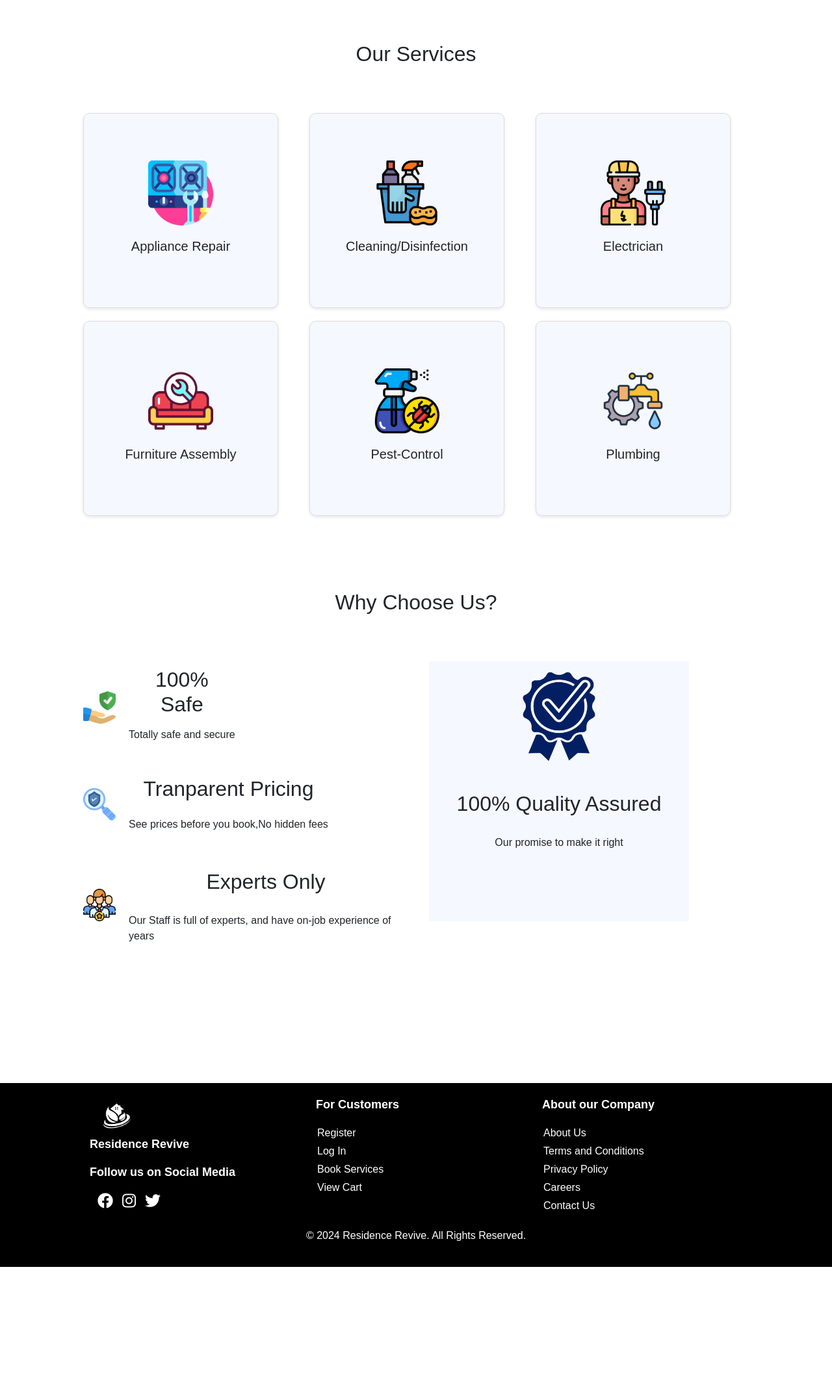
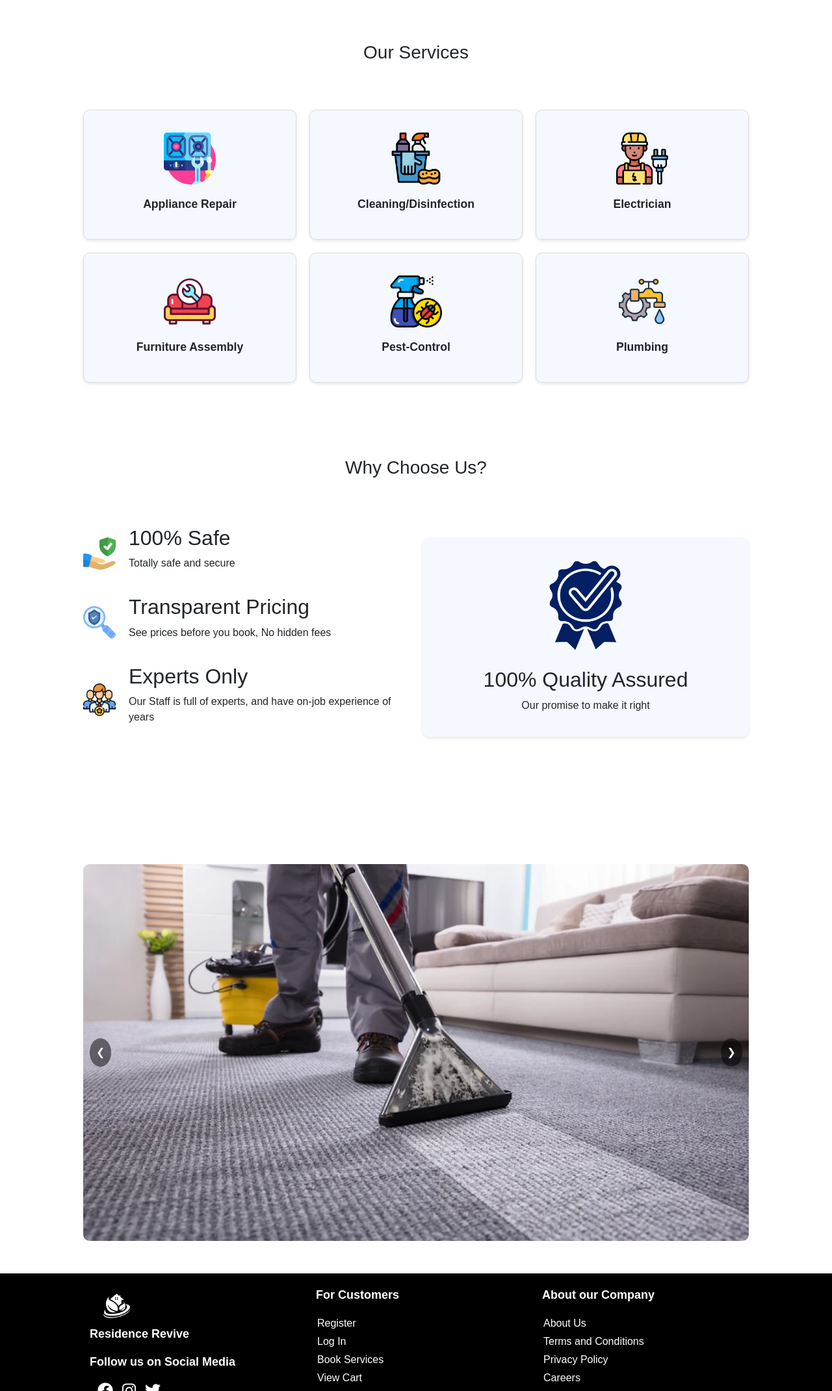
Before and after one commit to priyamanocha/Capstone, a PHP site: page / in a window 1280 px wide. Shown: the part 109-2250 px from the top of the page at 65% size. Before the commit the page ends 2059 px from the top, so only its background shows below. Run offline with PHP 8.4, Linux system fonts and the light colour scheme; data comes from the database, SQL or seed files in the repository.

Commit message:
Updated the home page

```diff
--- a/ResidenceRevive/config/db.php
+++ b/ResidenceRevive/config/db.php
@@ -6,7 +6,7 @@ if (session_status() == PHP_SESSION_NONE) {
 // config/db.php
 $servername = "localhost";
 $username = "root";
-$password = "root";
+$password = "";
 $dbname = "residence_revive";
 
 // Create connection
--- a/ResidenceRevive/css/styles.css
+++ b/ResidenceRevive/css/styles.css
@@ -26,23 +26,19 @@ main {
 
 .services-grid {
     display: grid;
-    grid-template-columns: repeat(3, 1fr); /* Adjusted to evenly distribute columns */
-    grid-template-rows: repeat(2, auto); /* Adjusted to automatically size rows */
-    gap: 20px;
+    grid-template-columns: repeat(3, 1fr); /* Set to 3 columns */
+    gap: 20px; /* Adjust the gap between boxes */
     margin-bottom: 50px;
-    padding: 10%;
-    padding-bottom: 0%;
-    padding-top: 0%;
-
+    padding: 0 10%;
 }
 
 .service-card {
     background-color: #F5F9FF;
     border: 1px solid #ddd;
-    padding: 10px;
-    height: 300px;
+    padding: 20px;
+    height: 200px; /* Adjust height as needed */
     border-radius: 10px;
-    width: 300px;
+    width: 100%; /* Use full width of the grid cell */
     text-align: center;
     box-shadow: 0 2px 5px rgba(0, 0, 0, 0.1);
     display: flex;
@@ -52,15 +48,16 @@ main {
 }
 
 .service-card img.service-icon {
-    width: 100px; /* Set the width of the icon */
-    height: 100px; /* Set the height of the icon */
-    margin-bottom: 10px; /* Space between icon and service name */
+    width: 80px; /* Adjust the icon size */
+    height: 80px;
+    margin-bottom: 10px;
 }
 
 .service-card h2 {
-    font-size: 1.25em;
+    font-size: 1.1em;
     margin: 0;
     padding: 10px 0;
+    font-weight: bold;
 }
 
 /* CSS for Footer starts */
@@ -253,21 +250,26 @@ nav {
     font-size: larger;
 }
 /* CSS for Privacy Policy ends */
+
 .why-us {
     display: flex;
+    justify-content: space-between;
+    align-items: center;
     margin-bottom: 50px;
     padding: 10%;
     padding-top: 0%;
 }
-h2{
+
+h3{
     padding: 5%;
     text-align: center;
 }
+
 .left-container {
     flex: 1;
     display: flex;
     flex-direction: column;
-    margin-right: 20px;
+    justify-content: center; /* Center items vertically */
 }
 
 .icon-line {
@@ -280,21 +282,24 @@ h2{
     width: 50px;
     height: 50px;
     margin-right: 20px;
-
 }
 
 .right-container {
     flex: 1;
     padding-left: 20px;
-    justify-content: center;
-    align-items: center;
+    display: flex;
+    justify-content: center; /* Center items horizontally */
+    align-items: center; /* Center items vertically */
 }
 
 .whyus_card {
     text-align: center;
     background-color: #F5F9FF;
-    height: 400px;
-    width: 400px;
+    height: auto;
+    width: 100%;
+    padding: 20px;
+    border-radius: 10px;
+    box-shadow: 0 2px 5px rgba(0, 0, 0, 0.1);
 }
 
 .whyus_card img {
@@ -302,10 +307,81 @@ h2{
     height: 150px;
     margin-top: 10px;
     margin-bottom: 20px;
+}
 
+/* Adjustments for smaller screens */
+@media (max-width: 768px) {
+    .why-us {
+        flex-direction: column;
+        align-items: center;
+    }
+
+    .left-container, .right-container {
+        margin-right: 0;
+        padding-left: 0;
+        align-items: center;
+        text-align: center;
+    }
+
+     .icon-line {
+        justify-content: center;
+    }
 }
+
+/* Carousel styles */
+.carousel {
+    position: relative;
+    width: 80%;
+    margin: 50px auto;
+}
+
+.carousel-images {
+    display: flex;
+    overflow: hidden;
+    position: relative;
+    width: 100%;
+}
+
+.carousel-image {
+    width: 100%;
+    height: 580px;
+    display: none;
+    border-radius: 10px;
+    box-shadow: 0 2px 5px rgba(0, 0, 0, 0.1);
+    transition: opacity 1s ease-in-out;
+}
+
+.carousel-image.active {
+    display: block;
+    opacity: 1;
+}
+
+.carousel-prev, .carousel-next {
+    position: absolute;
+    top: 50%;
+    transform: translateY(-50%);
+    background-color: rgba(0, 0, 0, 0.5);
+    color: white;
+    border: none;
+    padding: 10px;
+    cursor: pointer;
+    border-radius: 50%;
+    z-index: 10;
+}
+
+.carousel-prev {
+    left: 10px;
+}
+
+.carousel-next {
+    right: 10px;
+}
+
+.carousel-prev:hover, .carousel-next:hover {
+    background-color: rgba(0, 0, 0, 0.8);
+}
+
 /* CSS for Billing starts */
-
 
 .billing-page-container {
     display: flex;
--- a/ResidenceRevive/index.php
+++ b/ResidenceRevive/index.php
@@ -8,7 +8,6 @@ $title = "Home";
 include 'config/db.php';
 include 'includes/functions.php';
 include 'includes/header.php';
-
 
 $categories = getAllCategories($conn); // Fetch category names
 
@@ -23,7 +22,7 @@ $icons = [
     // Add more categories with their respective icon paths
 ];
 ?>
-<h2>Our Services</h2>
+<h3>Our Services</h3>
 <div class="services-grid">
     <?php foreach ($categories as $category): ?>
         <div class="service-card">
@@ -38,7 +37,7 @@ $icons = [
     <?php endforeach; ?>
 </div>
 
-<h2>Why Choose Us?</h2>
+<h3>Why Choose Us?</h3>
 <div class="why-us">
 
     <!-- Left Container -->
@@ -53,8 +52,8 @@ $icons = [
         <div class="icon-line">
             <img src="./images/search.png" alt="Icon 2">
             <div>
-                <h2>Tranparent Pricing</h2>
-                <p>See prices before you book,No hidden fees</p>
+                <h2>Transparent Pricing</h2>
+                <p>See prices before you book, No hidden fees</p>
             </div>
         </div>
         <div class="icon-line">
@@ -76,8 +75,48 @@ $icons = [
     </div>
 </div>
 
+<!-- Carousel -->
+<div class="carousel">
+    <div class="carousel-images">
+        <img src="./images/slider_1.png" alt="Carousel Image 1" class="carousel-image">
+        <img src="./images/slider_2.png" alt="Carousel Image 2" class="carousel-image">
+        <img src="./images/slider_3.png" alt="Carousel Image 3" class="carousel-image">
+    </div>
+    <button class="carousel-prev" onclick="prevSlide()">&#10094;</button>
+    <button class="carousel-next" onclick="nextSlide()">&#10095;</button>
+</div>
+
 <!-- Including the footer from a separate PHP file -->
 <?php
 include 'includes/footer.php';
 $conn->close();
 ?>
+
+<!-- JavaScript for Carousel -->
+<script>
+let currentSlide = 0;
+const slides = document.querySelectorAll('.carousel-image');
+
+function showSlide(index) {
+    slides.forEach((slide, i) => {
+        slide.style.opacity = i === index ? '1' : '0';
+        slide.style.display = i === index ? 'block' : 'none';
+    });
+}
+
+function nextSlide() {
+    currentSlide = (currentSlide + 1) % slides.length;
+    showSlide(currentSlide);
+}
+
+function prevSlide() {
+    currentSlide = (currentSlide - 1 + slides.length) % slides.length;
+    showSlide(currentSlide);
+}
+
+// Auto change slides every 5 seconds
+setInterval(nextSlide, 5000);
+
+// Initialize carousel
+showSlide(currentSlide);
+</script>
```
Also changed, not shown: ResidenceRevive/images/slider_1.png (added), ResidenceRevive/images/slider_2.png (added), ResidenceRevive/images/slider_3.png (added).
